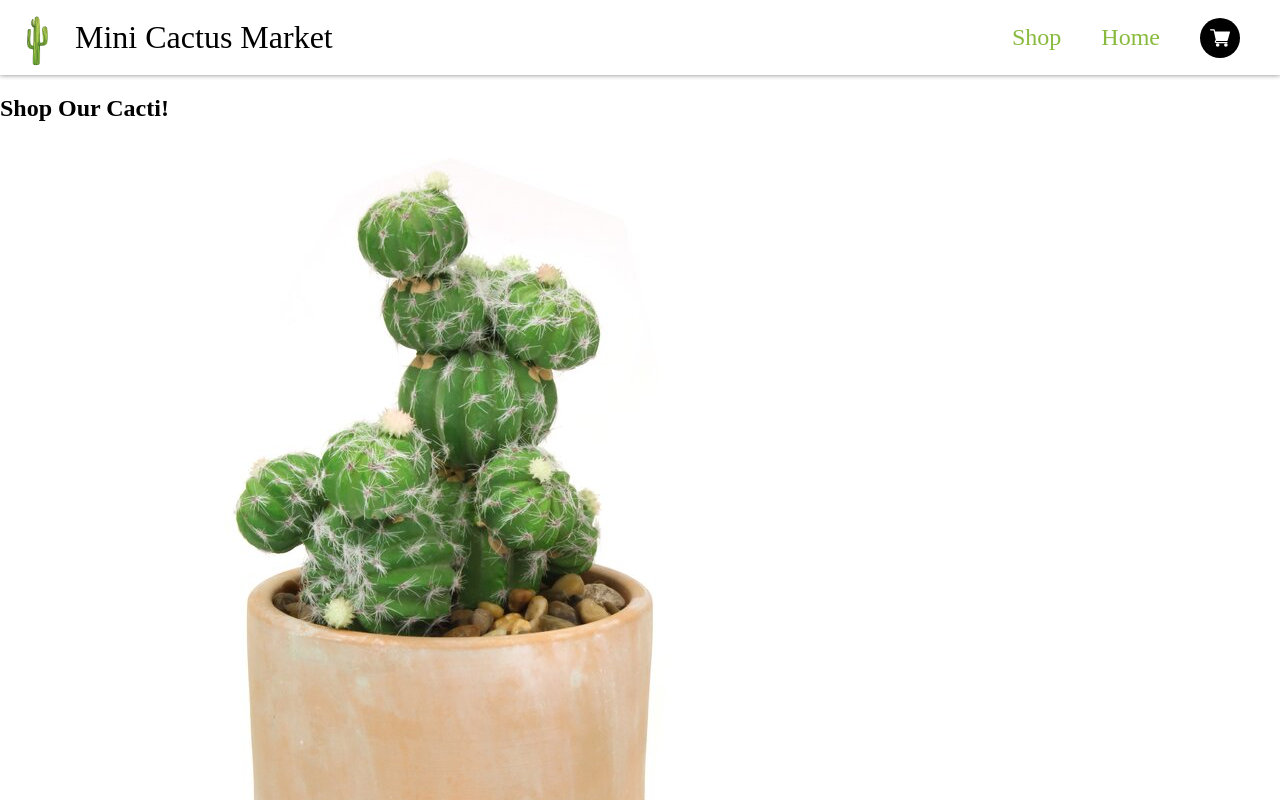
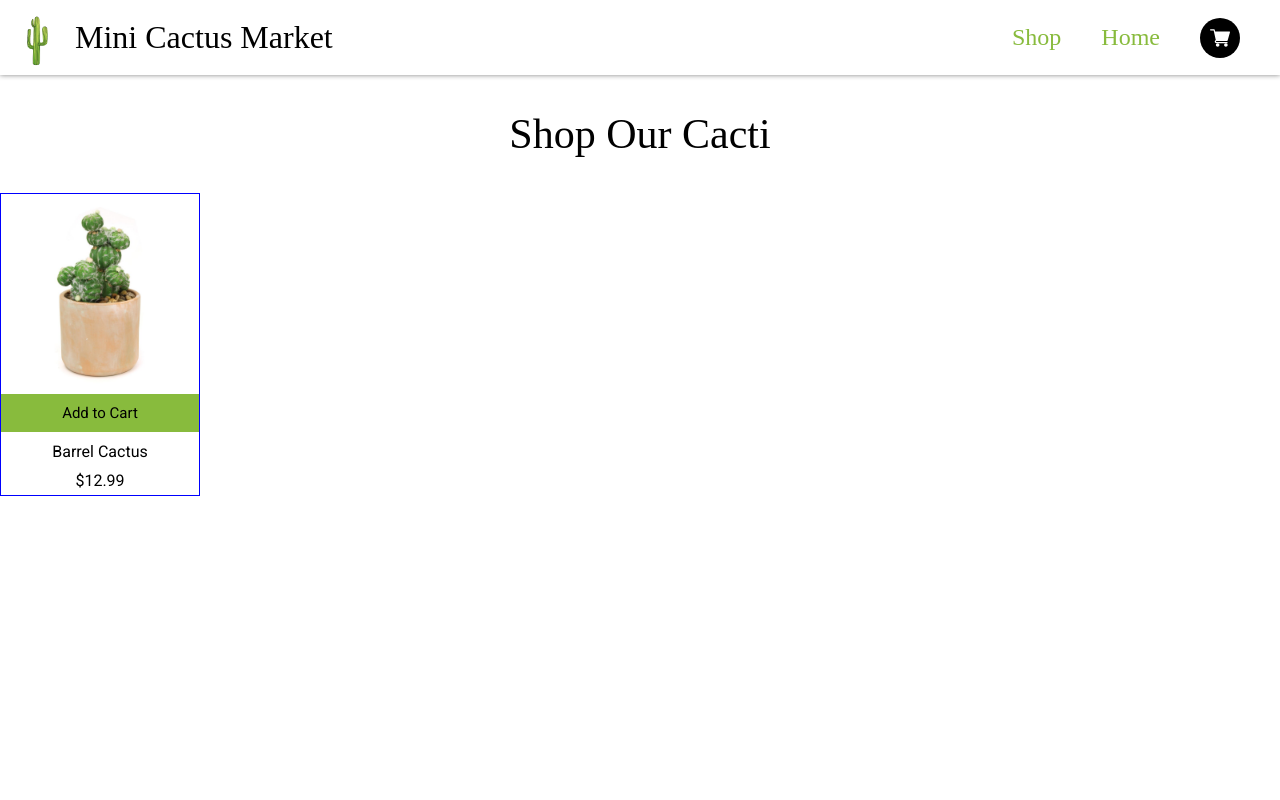
Before and after one commit to charliebarger/mini-cactus-shop, a React (Create React App) app: page /shop in a window 1280 px wide. Shown: the top 800 px of the page. Built offline with nearby package versions, Linux system fonts and the light colour scheme; a web font is replaced by a local one.

Commit message:
style product components

```diff
--- a/src/App.css
+++ b/src/App.css
@@ -137,6 +137,10 @@ svg {
 
 h1 {
   margin-top: 25vh;
+}
+
+h1,
+h2 {
   color: black;
   text-align: center;
   font-size: 42px;
@@ -148,7 +152,41 @@ h1 {
   transform: scale(0.95);
   transition: all 0.3s ease-in-out;
 }
+.product-wrapper {
+}
 
+.product {
+  width: 200px;
+  display: flex;
+  flex-direction: column;
+  align-items: center;
+  border: blue solid 1px;
+  font-family: Roboto;
+}
+
+.product > span {
+  margin: 5px;
+}
+
+.image-wrapper {
+  padding: 10px;
+  width: 200px;
+  height: 200px;
+}
+
+.add-to-cart {
+  font-family: Roboto;
+  align-self: stretch;
+  background: #88bb3d;
+  border: none;
+  padding: 10px;
+  font-size: 15px;
+  margin-bottom: 5px;
+}
+
+.image-wrapper > img {
+  height: 100%;
+}
 @media only screen and (max-width: 600px) {
   .store-name {
     margin-right: 37.5px;
--- a/src/componenets/Shop.js
+++ b/src/componenets/Shop.js
@@ -3,7 +3,7 @@ import React from "react";
 const Shop = () => {
   return (
     <div className={"shop-page"}>
-      <h2>Shop Our Cacti!</h2>
+      <h2>Shop Our Cacti</h2>
       <div className="product-wrapper">
         <div className="product">
           <div className="image-wrapper">
@@ -12,6 +12,7 @@ const Shop = () => {
               src={process.env.PUBLIC_URL + "/images/cacti/barrel-cactus.jpeg"}
             />
           </div>
+          <button className="add-to-cart">Add to Cart</button>
           <span>Barrel Cactus</span>
           <span>$12.99</span>
         </div>
```
